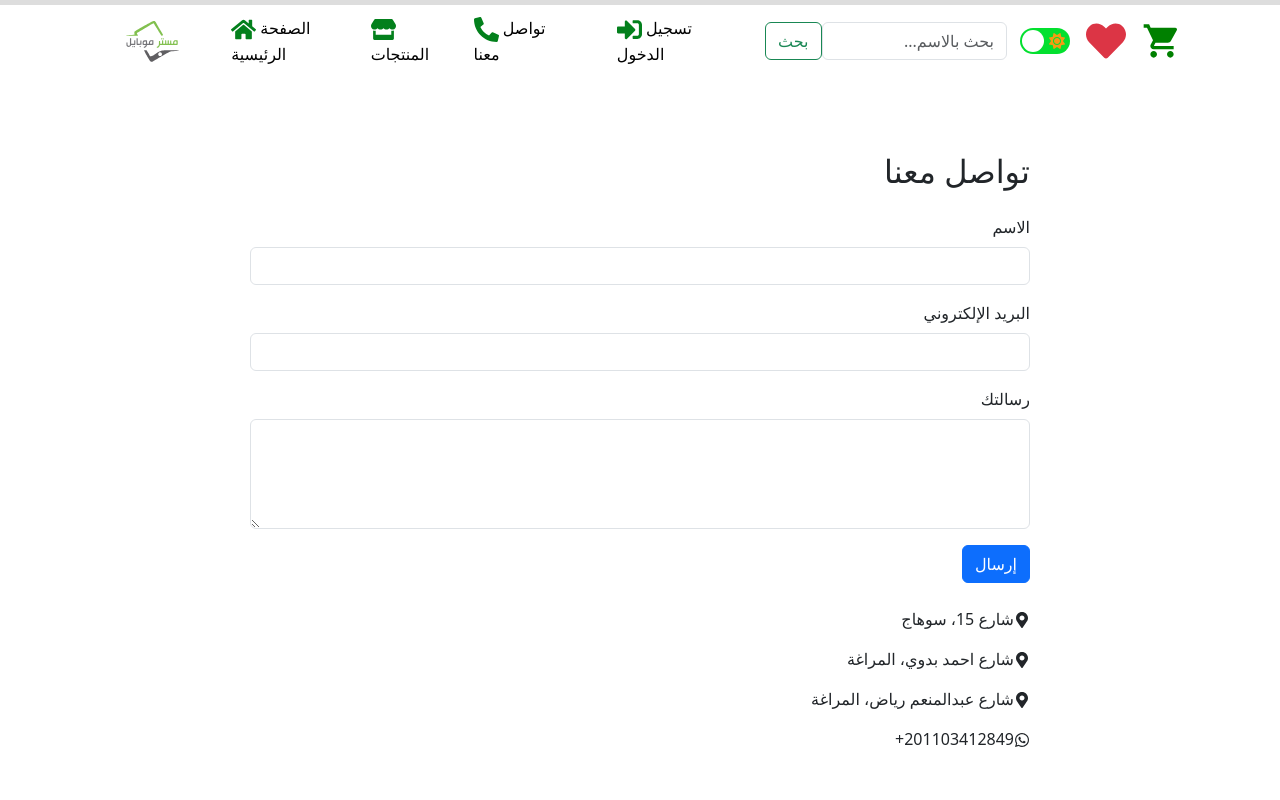
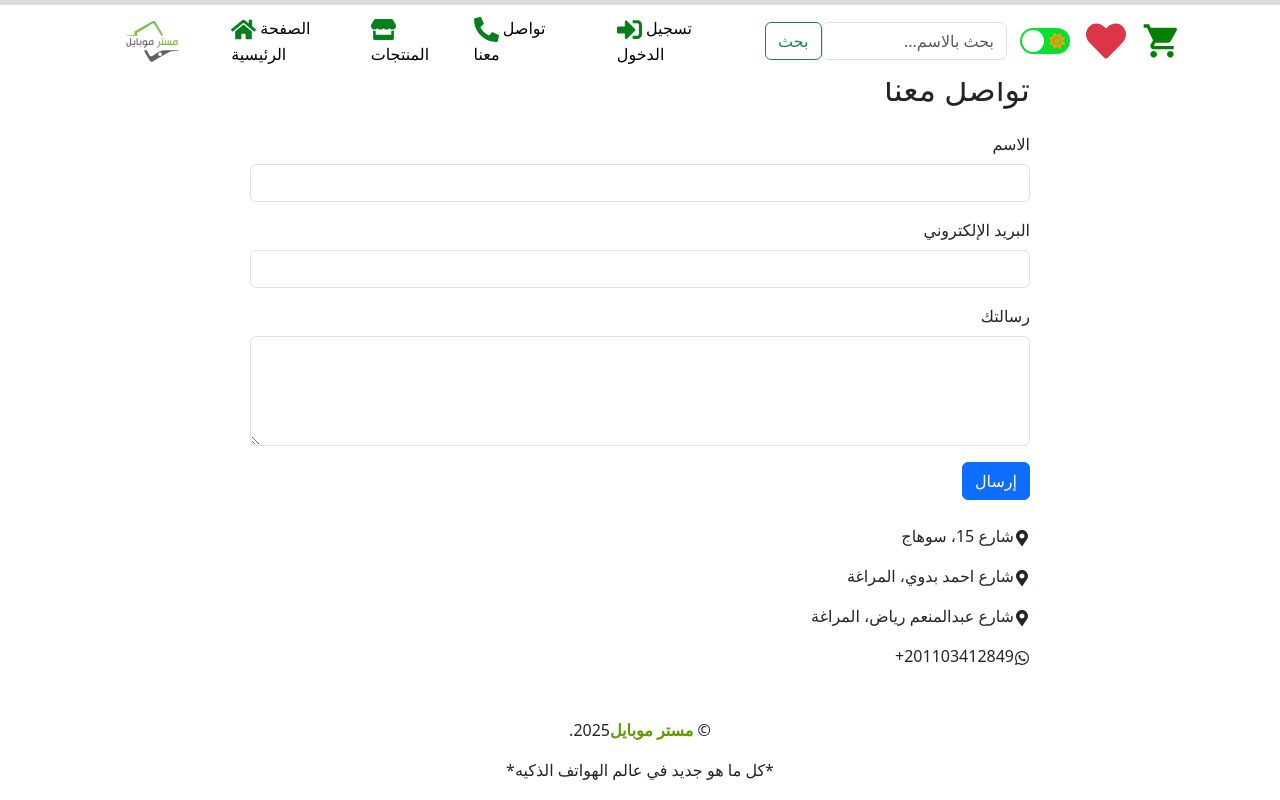
Before and after one commit to mohamedabdelhameid/MR-Mobile, a React (Create React App) app: page /contact in a window 1280 px wide. Shown: the top 800 px of the page. Built offline with nearby package versions, Linux system fonts and the light colour scheme.

Commit message:
Update nav_stayel.css

```diff
--- a/src/nav_stayel.css
+++ b/src/nav_stayel.css
@@ -15,7 +15,7 @@ body, html {
 .custom-navbar {
   width: 100%;
   padding: 10px 0;
-  position: fixed;
+ position: fixed !important;
   top: 0;
   left: 0;
   z-index: 1000;
```
